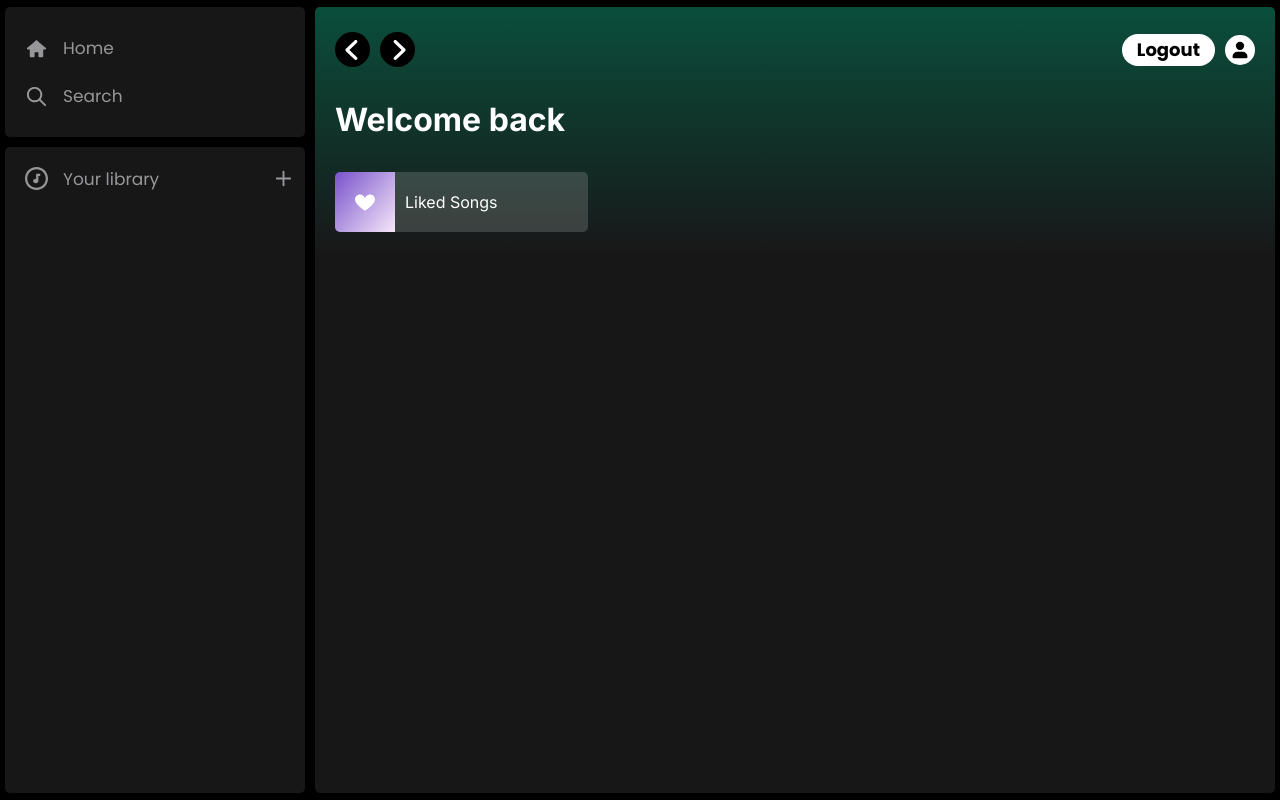
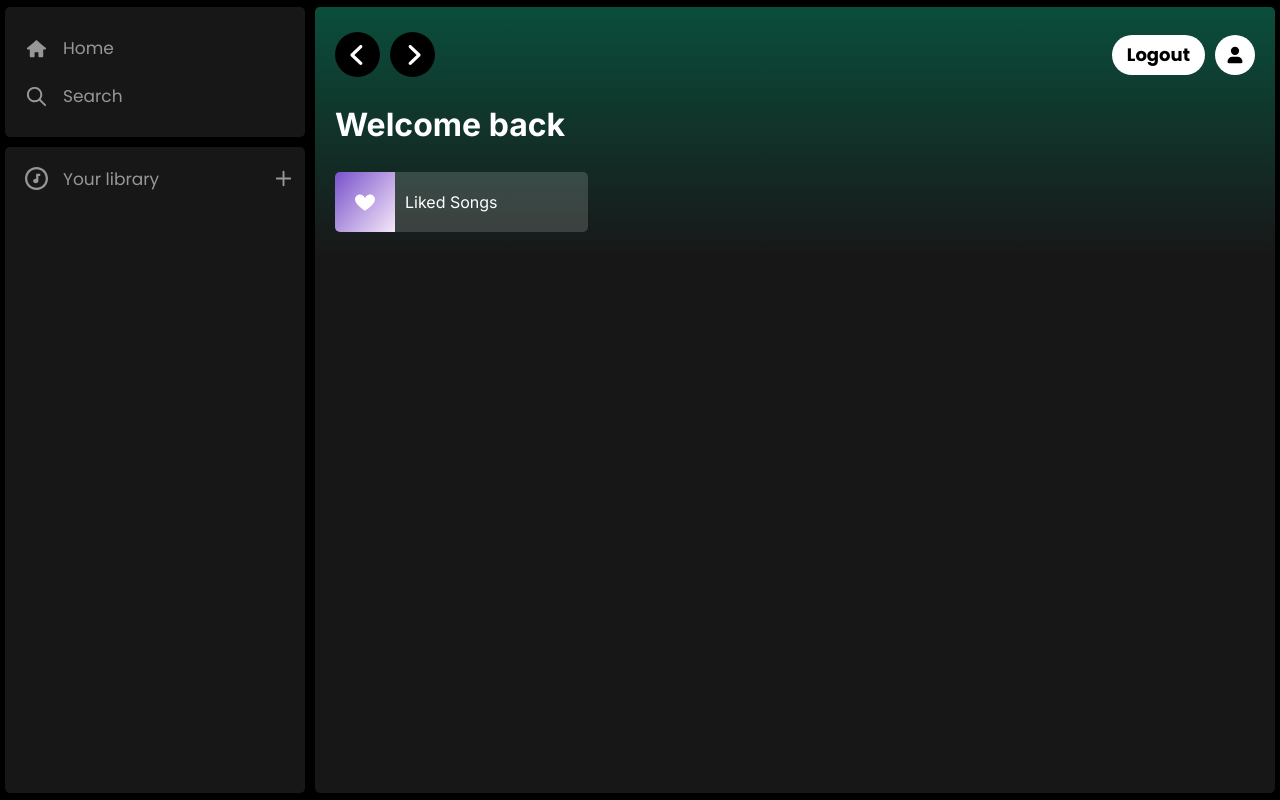
Before and after one commit to Izakiel81/spotify-clone, a Next.js app: page / in a window 1280 px wide. Built offline with nearby package versions, Linux system fonts and the light colour scheme.

Commit message:
small size adjustments

```diff
--- a/app/components/ui/main-page/main-content/header/Header.module.css
+++ b/app/components/ui/main-page/main-content/header/Header.module.css
@@ -34,8 +34,8 @@
   justify-content: center;
   align-items: center;
 
-  width: 35px;
-  height: 35px;
+  width: 45px;
+  height: 45px;
 }
 
 .header_arrow_svg {
@@ -63,7 +63,7 @@
   border-radius: 20px;
 
   padding: 0 15px;
-  height: 32px;
+  height: 40px;
 
   transition: all 0.3s ease;
 
@@ -81,8 +81,8 @@
   justify-content: center;
   align-items: center;
 
-  width: 30px;
-  height: 30px;
+  width: 40px;
+  height: 40px;
 }
 
 .login_svg {
```
